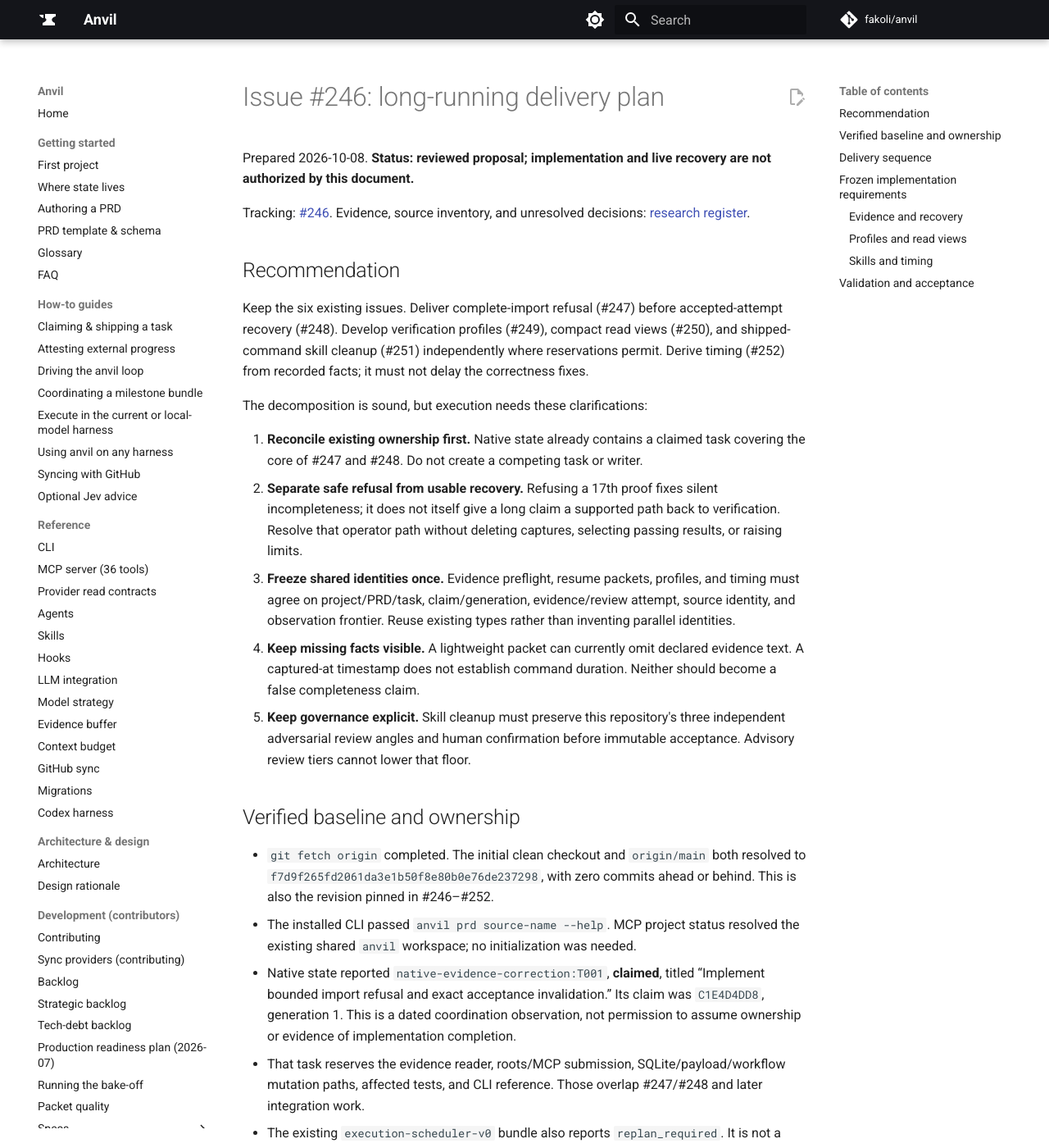
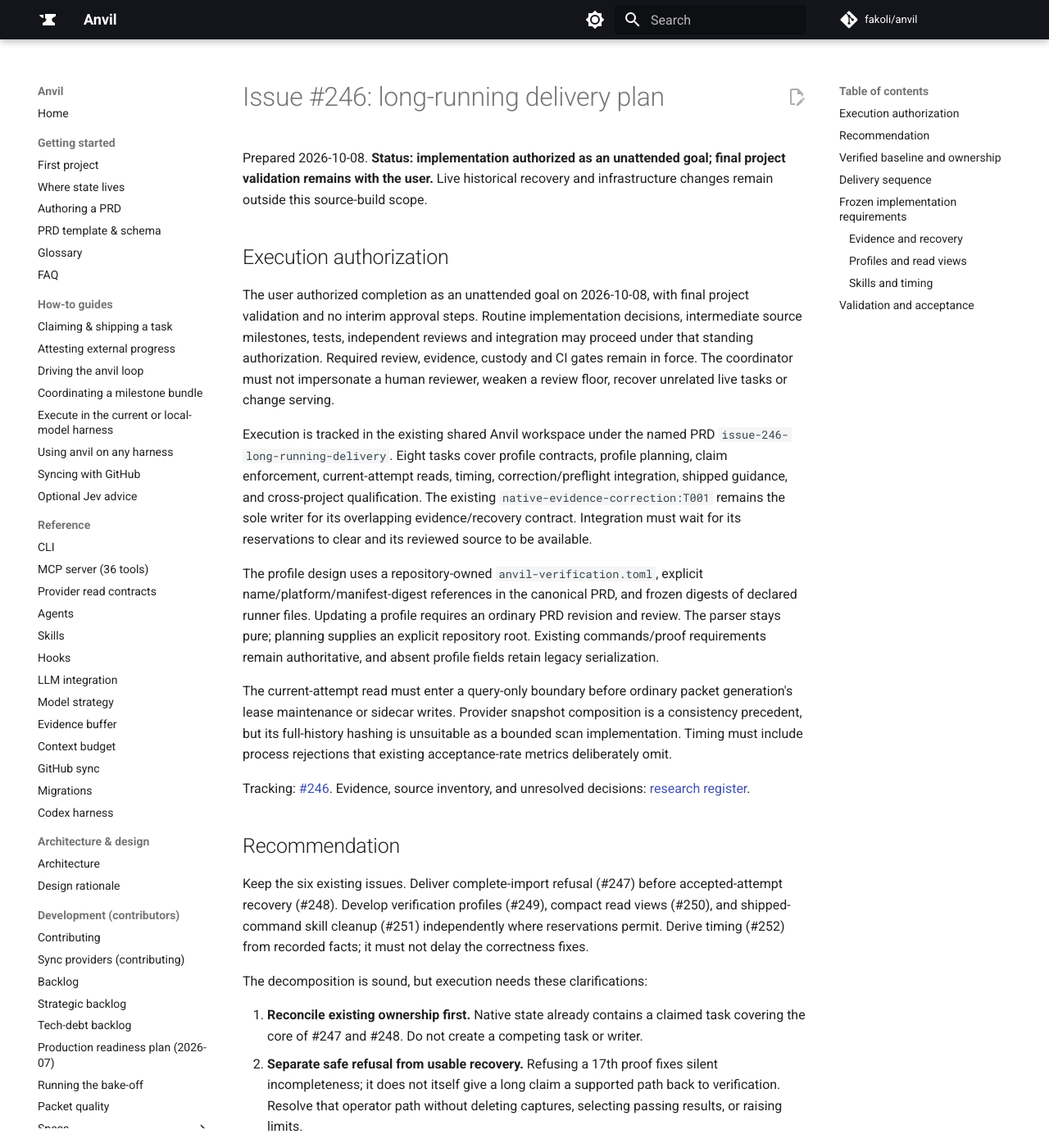
Before and after one commit to fakoli/anvil, an MkDocs documentation site: the page built from docs/plans/2026-10-08-issue-246-long-running-delivery.md, in a window 1280 px wide and 1400 px high. Shown: the whole window at 82% size. Built offline with MkDocs 1.6.1 and Material for MkDocs 9.7.7, drawn with Linux system fonts in a browser that asks for light colours; comment, search, counter and statistics services are not loaded; some of the changed text lies outside the part shown.

Commit message:
Record unattended issue 246 execution scope and frozen contracts

```diff
--- a/docs/plans/2026-10-08-issue-246-long-running-delivery.md
+++ b/docs/plans/2026-10-08-issue-246-long-running-delivery.md
@@ -1,6 +1,16 @@
 # Issue #246: long-running delivery plan
 
-Prepared 2026-10-08. **Status: reviewed proposal; implementation and live recovery are not authorized by this document.**
+Prepared 2026-10-08. **Status: implementation authorized as an unattended goal; final project validation remains with the user.** Live historical recovery and infrastructure changes remain outside this source-build scope.
+
+## Execution authorization
+
+The user authorized completion as an unattended goal on 2026-10-08, with final project validation and no interim approval steps. Routine implementation decisions, intermediate source milestones, tests, independent reviews and integration may proceed under that standing authorization. Required review, evidence, custody and CI gates remain in force. The coordinator must not impersonate a human reviewer, weaken a review floor, recover unrelated live tasks or change serving.
+
+Execution is tracked in the existing shared Anvil workspace under the named PRD `issue-246-long-running-delivery`. Eight tasks cover profile contracts, profile planning, claim enforcement, current-attempt reads, timing, correction/preflight integration, shipped guidance, and cross-project qualification. The existing `native-evidence-correction:T001` remains the sole writer for its overlapping evidence/recovery contract. Integration must wait for its reservations to clear and its reviewed source to be available.
+
+The profile design uses a repository-owned `anvil-verification.toml`, explicit name/platform/manifest-digest references in the canonical PRD, and frozen digests of declared runner files. Updating a profile requires an ordinary PRD revision and review. The parser stays pure; planning supplies an explicit repository root. Existing commands/proof requirements remain authoritative, and absent profile fields retain legacy serialization.
+
+The current-attempt read must enter a query-only boundary before ordinary packet generation's lease maintenance or sidecar writes. Provider snapshot composition is a consistency precedent, but its full-history hashing is unsuitable as a bounded scan implementation. Timing must include process rejections that existing acceptance-rate metrics deliberately omit.
 
 Tracking: [#246](https://github.com/fakoli/anvil/issues/246). Evidence, source inventory, and unresolved decisions: [research register](../research/2026-10-08-issue-246-long-running-delivery.md).
 
@@ -25,7 +35,7 @@
 - The existing `execution-scheduler-v0` bundle also reports `replan_required`. It is not a resumable container for this epic; #246 does not authorize migrating or resetting it.
 - No open Anvil PR was returned by the GitHub query during this review. Fetch and inspect native ownership again before implementation; unpublished work may exist.
 
-This review changes documentation only. It creates no PRD, task, claim, acceptance, reservation release, installation, or live recovery operation. GitHub remains the issue tracker; Anvil remains authoritative for execution state. These files hold the proposed plan and research, not a second lifecycle ledger.
+The original review changed documentation only. The subsequent execution authorization created the named native PRD; task/claim/evidence status belongs in Anvil. GitHub remains the issue tracker. These documents retain design and research evidence, not a second lifecycle ledger.
 
 ## Delivery sequence
 
@@ -103,4 +113,4 @@
 - [ ] At least two comparable future cycles report environment retries, evidence processing, handoff, review, rework, stop/release, next dispatch, and external waits, with unknowns and failures included.
 - [ ] Installed CLI/MCP/plugin schemas and examples match delivered commands; CI, replay, and required platform checks pass.
 
-No implementation outcome or performance improvement is claimed by this review. The next concrete step is R1: reconcile the existing correction task with #247/#248, then settle the remaining design questions before expanding execution.
+No implementation outcome or performance improvement is claimed by the baseline review. Source mapping and independent review now resolve the remaining research items during the authorized build; outcomes must be pinned to final source and verification evidence.
```
